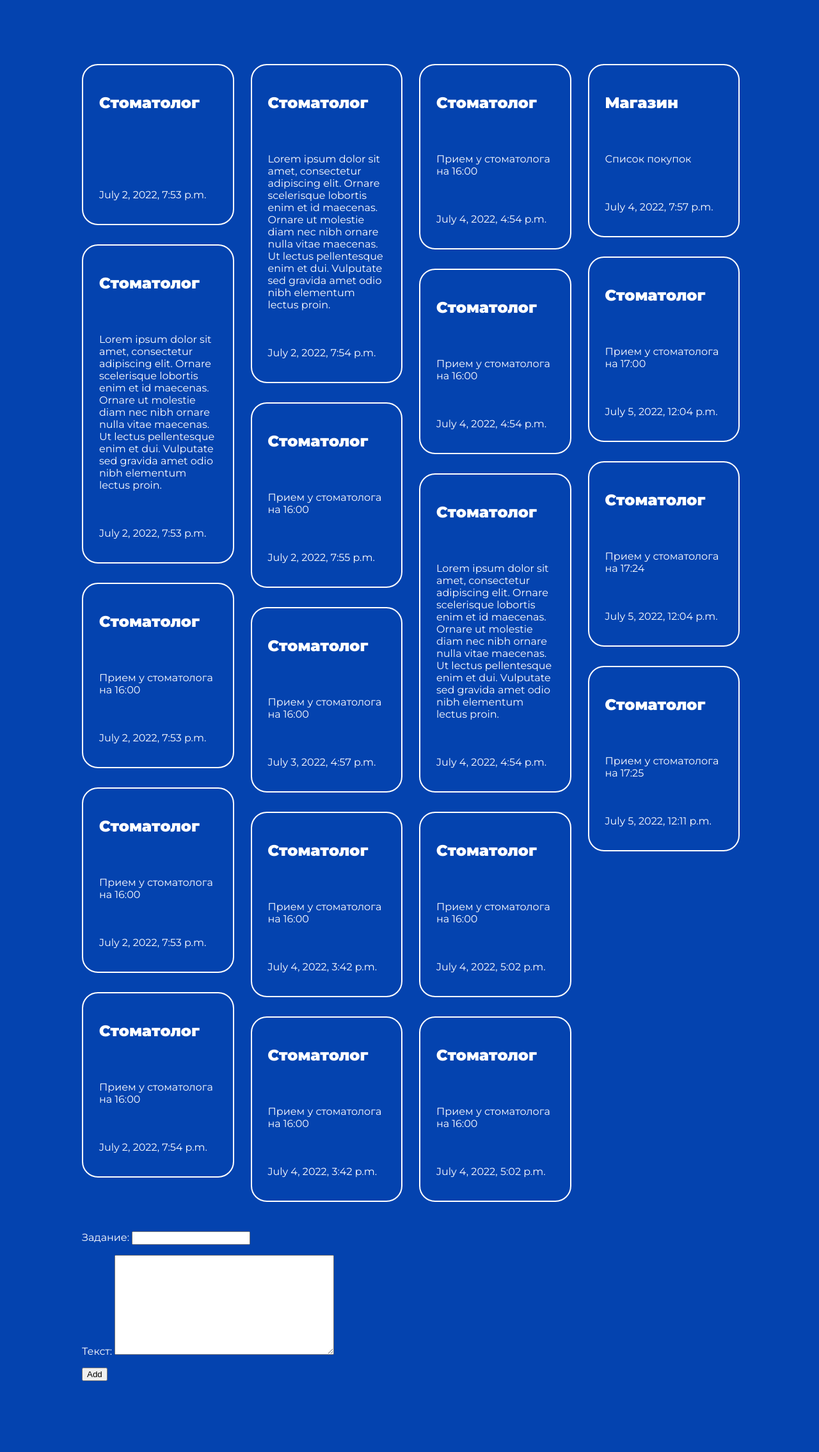
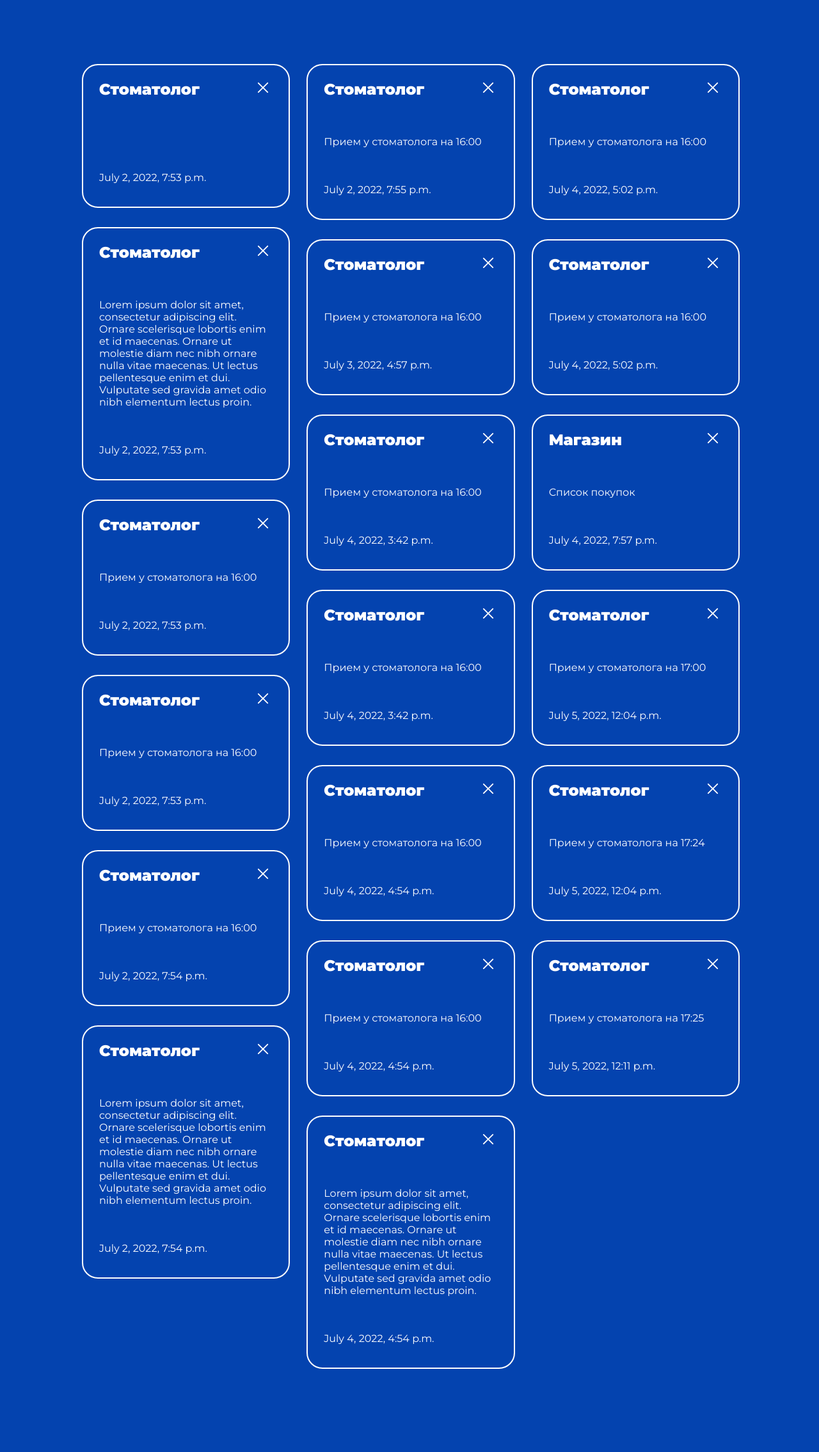
Before and after one commit to frinesar/to-do-list, a Django app: template templates/todoapp/index.html in a window 1280 px wide. Shown: the part 134-2404 px from the top of the page at 64% size. Before the commit the page ends 2293 px from the top, so only its background shows below. Run offline with Django 4.2, Linux system fonts and the light colour scheme; data comes from the database, SQL or seed files in the repository; both versions use the stored data as it was after the commit; the template is opened without the code that fills it: values that come from a table or form of the project are taken from there, most other values are stand-ins (such as "Sample title", 1, 10 or a date in 2020).

Commit message:
Changing view functions to CBV

```diff
--- a/static/todoapp/css/styles.css
+++ b/static/todoapp/css/styles.css
@@ -54,22 +54,52 @@ header{
 .task{
     display: inline-block;
     margin: 0px 0px 30px 0px;
-    width: 250px;
+    /* width: 250px; */
     border: 2px solid white;
     border-radius: 25px;
     width: 100%;
 
 }
 
-.task p{
+.task p, .wrapper_heading{
     padding: 20px 25px;
+}
+
+.wrapper_heading{
+    display: flex;
+    justify-content: space-between;
+    align-items: center;
+}
+
+
+
+.delete_img{
+    height: 30px;
+    width: 30px;
 }
 
 .heading{
     font-size: 24px;
     font-weight: 900;
+    color: white;
 }
 
 .details{
     font-size: 16px;
 }
+
+
+
+
+@media only screen and (max-width: 1368px) {
+    .task_list {
+        column-count: 3;
+    }
+}
+
+
+@media only screen and (max-width: 950px) {
+    .task_list {
+        column-count: 2;
+    }
+}
--- a/templates/todoapp/base.html
+++ b/templates/todoapp/base.html
@@ -14,11 +14,11 @@
 <body>
     <div class="container">
         <header>
-            <a href="#">
+            <a href="{% url 'create_task' %}">
                 <img src="{% static 'todoapp/images/add.svg' %}">
             </a>
 
-            <a href="#" class="logo_button">To-do list</a>
+            <a href="{% url 'index' %}" class="logo_button">To-do list</a>
 
             <a href="#">
                 <img src="{% static 'todoapp/images/login.svg' %}">
--- a/templates/todoapp/index.html
+++ b/templates/todoapp/index.html
@@ -1,12 +1,19 @@
 {% extends 'todoapp/base.html' %}
 
 {% block content %}
+
+{% load static %}
 
 {% if tasks %}
     <div class="task_list">
         {% for task in tasks %}
         <div class="task">
-            <p class="heading">{{task.title}}</p>
+            <div class="wrapper_heading">
+                <a href="/{{task.pk}}" class="heading">{{task.title}}</a>
+                <a href="/{{task.pk}}/delete">
+                    <img src="{% static 'todoapp/images/delete.svg' %}" class="delete_img">
+                </a>
+            </div>
             <p class="details">{{task.text}}</p>
             <p class="time">{{task.time_stamp}}</p>
         </div>
@@ -15,12 +22,4 @@
     </div>
     {% endif %}
 
-    {% if form %}
-        <form action="{% url 'add_task' %}" method="post">
-            {% csrf_token %}
-            {{form.as_p}}
-            <button type="submit">Add</button>
-        </form>
-    {% endif %}
-
 {% endblock %}
--- a/todoapp/urls.py
+++ b/todoapp/urls.py
@@ -3,8 +3,10 @@ from .views import *
 
 
 urlpatterns = [
-    path('', index, name='index'),
-    path('<int:author_id>/', get_by_author_name),
-    path('add/', TaskCreateView.as_view(), name='add_task'),
+    path('', TasksListView.as_view(), name='index'),
+    path('task/<int:pk>/', TaskDetailView.as_view()),
+    path('create/', TaskCreateView.as_view(), name='create_task'),
+    path('update/<int:pk>', TaskUpdateView.as_view(), name='update'),
+    # path('<int:pk>/delete', TaskDeleteView.as_view(), name='delete_task'),
 
 ]
```
Also changed, not shown: templates/todoapp/delete_confirm.html (added, +16 -0 lines), templates/todoapp/task.html (added, +32 -0 lines), todoapp/views.py (+39 -17 lines), db.sqlite3, static/todoapp/images/delete.svg (added), todoapp/models.py (line endings or trailing spaces).
